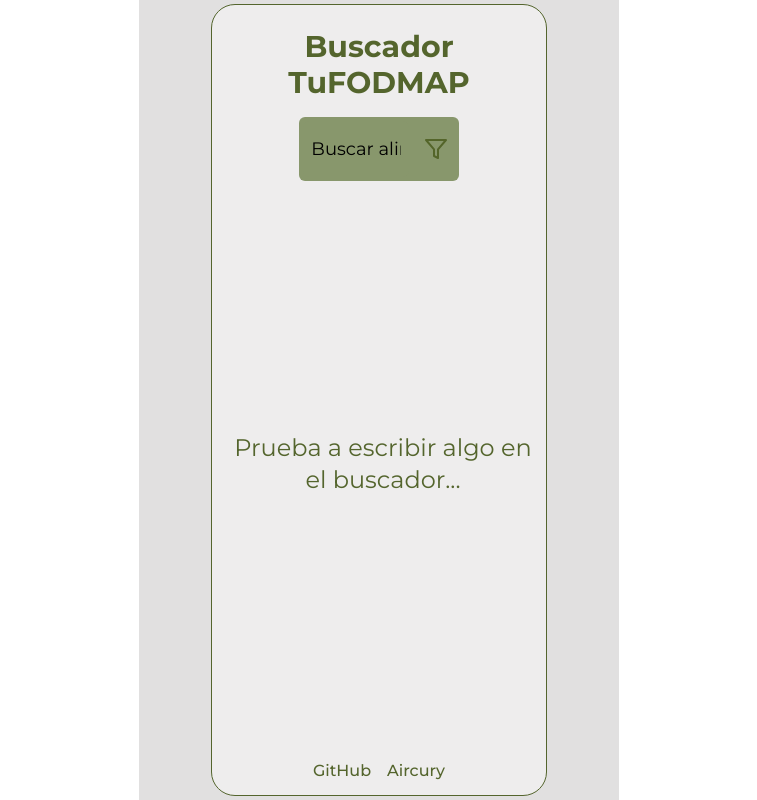
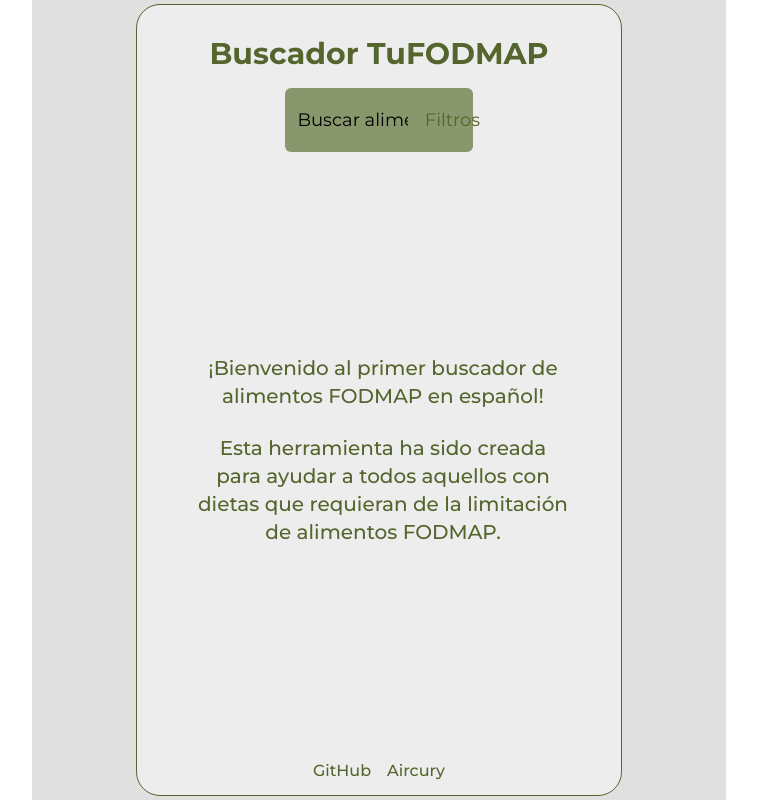
Before and after one commit to ortizzxz/FODMAP-App, a React (Vite) app in the folder fodmap-app/: page / in a window 1280 px wide. Shown: the whole page, without its empty margins (261-1018 px from the left). Built offline with nearby package versions, Linux system fonts and the light colour scheme; no server answers.

Commit message:
adding logic to the welcome message to avoid issues

```diff
--- a/fodmap-app/src/components/ProductApp.tsx
+++ b/fodmap-app/src/components/ProductApp.tsx
@@ -1,7 +1,6 @@
 import { useState, useEffect, useMemo, useCallback } from 'react';
 import { findAll } from '../services/foodService';
 import { FoodSearcher } from './FoodContainer';
-import { FoodDetails } from './FoodDetails';
 import { FoodBuscador } from './FoodSearcherBar';
 import { GrupoFilter } from './GroupFilter';
 import { CategoriaFilter } from './CategoryFilter';
@@ -11,7 +10,7 @@ import React from 'react';
 import '../styles/backgroundCustomColor.css';
 import Modal from 'react-modal';
 
-Modal.setAppElement('#root'); // Asegúrate de que el modal tenga un elemento de app raíz
+Modal.setAppElement('#root');
 
 interface Alimento {
     nombre: string;
@@ -22,18 +21,16 @@ interface Alimento {
 
 export const ProductApp: React.FC = () => {
     const [alimentos, setAlimentos] = useState<Alimento[]>([]);
-    const [searchTerm, setSearchTerm] = useState<string>('');
-    const [showFilters, setShowFilters] = useState<boolean>(false);
-    const [hasResults, setHasResults] = useState<boolean>(false);
-    const [showWelcomeMessage, setShowWelcomeMessage] = useState<boolean>(true);
+    const [searchTerm, setSearchTerm] = useState('');
+    const [showFilters, setShowFilters] = useState(false);
+    const [hasResults, setHasResults] = useState(false);
+    const [showWelcomeMessage, setShowWelcomeMessage] = useState(true);
     const [hasSearched, setHasSearched] = useState(false);
+    const [selectedGroup, setSelectedGroup] = useState('');
+    const [selectedIndice, setSelectedIndice] = useState('');
+    const [selectedCategory, setSelectedCategory] = useState('');
 
-    const [selectedGroup, setSelectedGroup] = useState<string>('');
-    const [selectedIndice, setSelectedIndice] = useState<string>('');
-    const [selectedCategory, setSelectedCategory] = useState<string>('');
-
-
-    const getFood = async (): Promise<void> => {
+    const getFood = async () => {
         try {
             const result = await findAll();
             if (result && result.data._embedded) {
@@ -45,7 +42,6 @@ export const ProductApp: React.FC = () => {
     };
 
     const normalizeString = (str: string) => {
-        // Reemplazar los caracteres acentuados manualmente
         return str
             .replace(/[áàäâã]/g, "a")
             .replace(/[éèëê]/g, "e")
@@ -60,28 +56,19 @@ export const ProductApp: React.FC = () => {
     };
 
     const filterAlimentos = useCallback(() => {
-        if (!searchTerm && !selectedGroup && !selectedCategory && !selectedIndice) {
-            return []; // empty if not filters or string search
-        }
         return alimentos.filter((alimento) => {
-            const searchMatch = !searchTerm || normalizeString(alimento.nombre.toLowerCase()).includes(normalizeString(searchTerm.toLowerCase()));
             const groupMatch = !selectedGroup || alimento.grupo === selectedGroup;
             const categoryMatch = !selectedCategory || alimento.tipo === selectedCategory;
             const indiceMatch = !selectedIndice || alimento.indice === selectedIndice;
-            return searchMatch && groupMatch && categoryMatch && indiceMatch;
+            return groupMatch && categoryMatch && indiceMatch;
         });
-    }, [alimentos, searchTerm, selectedGroup, selectedCategory, selectedIndice]);
+    }, [alimentos, selectedGroup, selectedCategory, selectedIndice]);
 
     const filteredAlimentos = useMemo(() => filterAlimentos(), [filterAlimentos]);
 
     useEffect(() => {
         getFood();
     }, []);
-
-    useEffect(() => {
-        setHasSearched(true);
-        setShowWelcomeMessage(false);
-    }, [selectedGroup, selectedCategory, selectedIndice]);
 
     useEffect(() => {
         setHasResults(filteredAlimentos.length > 0);
@@ -92,6 +79,8 @@ export const ProductApp: React.FC = () => {
         setHasSearched(true);
         if (term !== '') {
             setShowWelcomeMessage(false);
+        } else {
+            setShowWelcomeMessage(true); // Mostrar el mensaje de bienvenida si el campo está vacío
         }
     };
 
@@ -103,14 +92,11 @@ export const ProductApp: React.FC = () => {
         setShowFilters(false);
     };
 
-
     useEffect(() => {
         const handleBeforeUnload = () => {
             clearTranslationCache();
         };
-
         window.addEventListener('beforeunload', handleBeforeUnload);
-
         return () => {
             window.removeEventListener('beforeunload', handleBeforeUnload);
         };
@@ -118,48 +104,41 @@ export const ProductApp: React.FC = () => {
 
     return (
         <div className="h-screen bg-[#e1e0e0] flex flex-col font-sans overflow-hidden">
-
-            {/* Main Content */}
-            <div className="bg-[#eeeded] lg:w-[70%]  border-[#54652d] sm:border-0 lg:border lg:m-1 md:m-1 rounded-none md:rounded-3xl lg:rounded-3xl
+            <div className="bg-[#eeeded] lg:w-[70%] border-[#54652d] sm:border-0 lg:border lg:m-1 md:m-1 rounded-none md:rounded-3xl lg:rounded-3xl
             lg:mx-auto md:mx-auto flex flex-col flex-grow justify-between lg:p-2 md:p-2 h-full overflow-hidden">
-
                 <div>
                     <h1 className="text-3xl font-bold text-center pb-3 text-[#54652d] mt-[10%] lg:mt-[5%] md:mt-[5%]">Buscador TuFODMAP</h1>
-
-                    <div className='relative mx-auto w-[95%] lg:w-[50%] md:w-[30%]  rounded-md bg-[#88976c]'>
-                        <div className='flex p-1 '>
+                    <div className='relative mx-auto w-[95%] lg:w-[40%] md:w-[30%] rounded-md bg-[#88976c]'>
+                        <div className='flex p-1'>
                             <div className='w-3/4 flex' onClick={hideFilters}>
                                 <FoodBuscador setSearchTerm={handleSearchTermChange} />
                             </div>
                             <button
-                                className='w-1/4 text-main text-lg transition duration-100 hover:border-main focus:border-main
-                                flex items-center justify-center relative overflow-hidden
-                                active:translate-y-[2px] active:shadow-inner'
+                                className='w-1/4 text-main text-lg transition duration-300 hover:border-main focus:border-main focus-within:bg-[#a59e95] active:bg-[#af9987]'
                                 onClick={toggleFilters}
                             >
-                                <svg width="24" height="24" viewBox="0 0 24 24" fill="none" xmlns="http://www.w3.org/2000/svg">
-                                    <path d="M22 3H2L10 12.46V19L14 21V12.46L22 3Z" stroke="currentColor" strokeWidth="2" strokeLinecap="round" strokeLinejoin="round" />
-                                </svg>
+                                Filtros
                             </button>
                         </div>
                         {showFilters && (
-
-                            <div className='flex justify-between space-x-2 w-full bg-[#eeeded]'>
-                                <div className='flex-1 mt-1 bg-[#88976c] rounded-md p-2'>
-                                    <GrupoFilter setSelectedGroup={setSelectedGroup} />
+                            <div className="bg-[#88976c] border-1 rounded absolute lg:top-[80%] lg:left-[-2%] md:top-[-120%] md:left-[100%] w-full
+                    ml-2 mt-2 p-4 shadow-lg transition-transform duration-1000 transform scale-100">
+                                <div className="flex items-center justify-between mb-2">
+                                    <h2 className="text-xl text-center custom-text flex-grow">Grupo de alimento</h2>
+                                    <button
+                                        onClick={hideFilters}
+                                        className='w-8 h-8 text-center border-1 border-black hover:bg-[#e1e0e0] transition-colors duration-500 ml-2'>
+                                        X
+                                    </button>
                                 </div>
-
-                                <div className='flex-1 mt-1 bg-[#88976c] rounded-md p-2'>
-                                    <CategoriaFilter setSelectedCategory={setSelectedCategory} />
-                                </div>
-
-                                <div className='flex-1 mt-1 bg-[#88976c] rounded-md p-2'>
-                                    <IndexFilter setSelectedIndice={setSelectedIndice} />
-                                </div>
+                                <GrupoFilter setSelectedGroup={setSelectedGroup} />
+                                <h2 className="text-xl mt-4 mb-2 text-center custom-text">Categoría</h2>
+                                <CategoriaFilter setSelectedCategory={setSelectedCategory} />
+                                <h2 className="text-xl mt-4 mb-2 text-center custom-text">Índice FODMAP</h2>
+                                <IndexFilter setSelectedIndice={setSelectedIndice} />
                             </div>
                         )}
                     </div>
-
                 </div>
 
                 <div className='w-full flex flex-col flex-grow items-center justify-center overflow-auto scrollbar-none ml-1' onClick={hideFilters}>
@@ -184,7 +163,6 @@ export const ProductApp: React.FC = () => {
                     )}
                 </div>
 
-                {/* Footer */}
                 <footer className="w-full bg-[#eeeded] text-[#54652d] text-center text-md py-1 mt-2">
                     <a href="https://github.com/ortizzxz/FODMAP-App/" target="_blank" rel="noopener noreferrer" className="mx-2 hover:text-third transition duration-300">
                         GitHub
@@ -193,7 +171,6 @@ export const ProductApp: React.FC = () => {
                         Aircury
                     </a>
                 </footer>
-
             </div>
         </div>
     );
```
